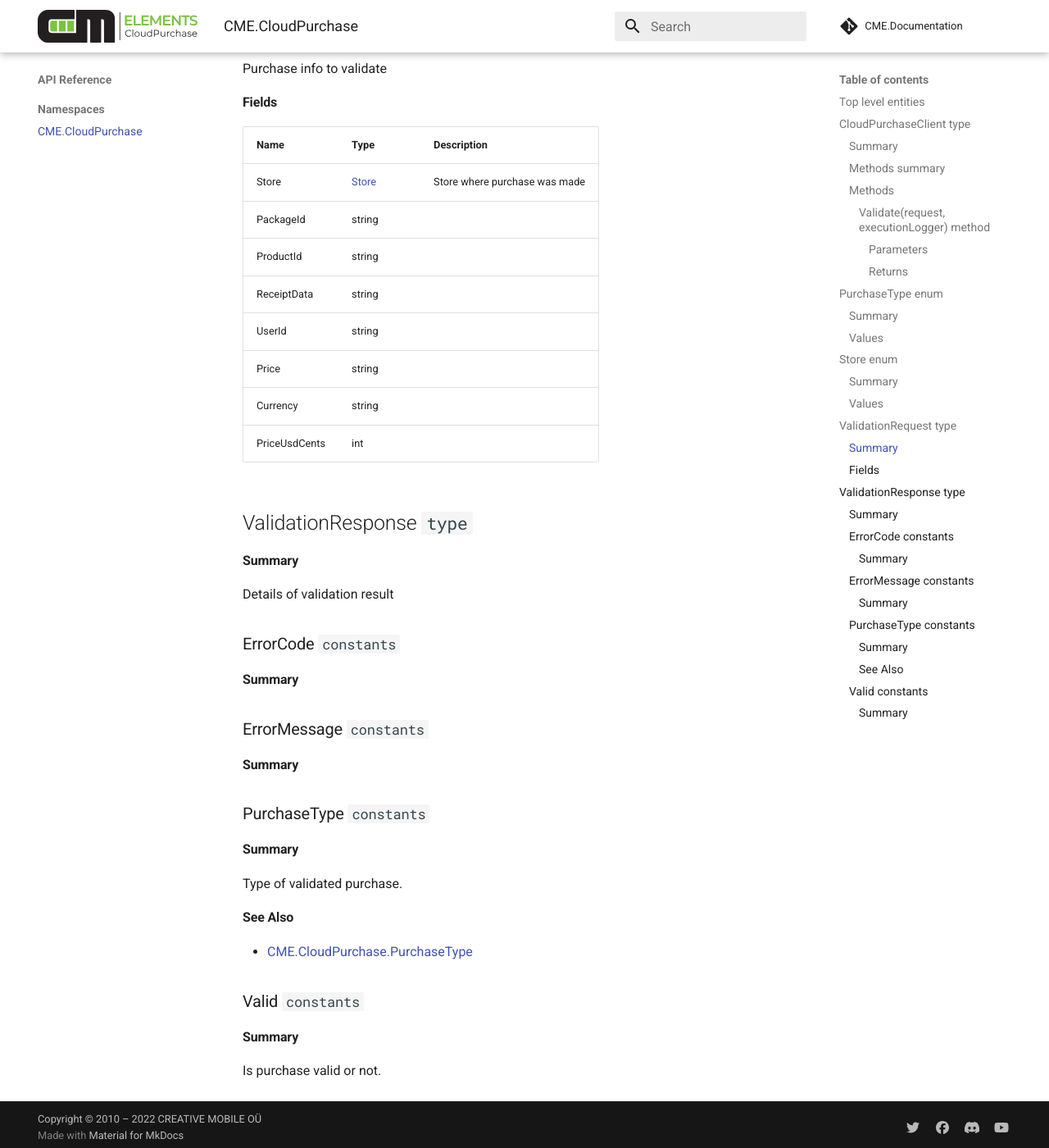
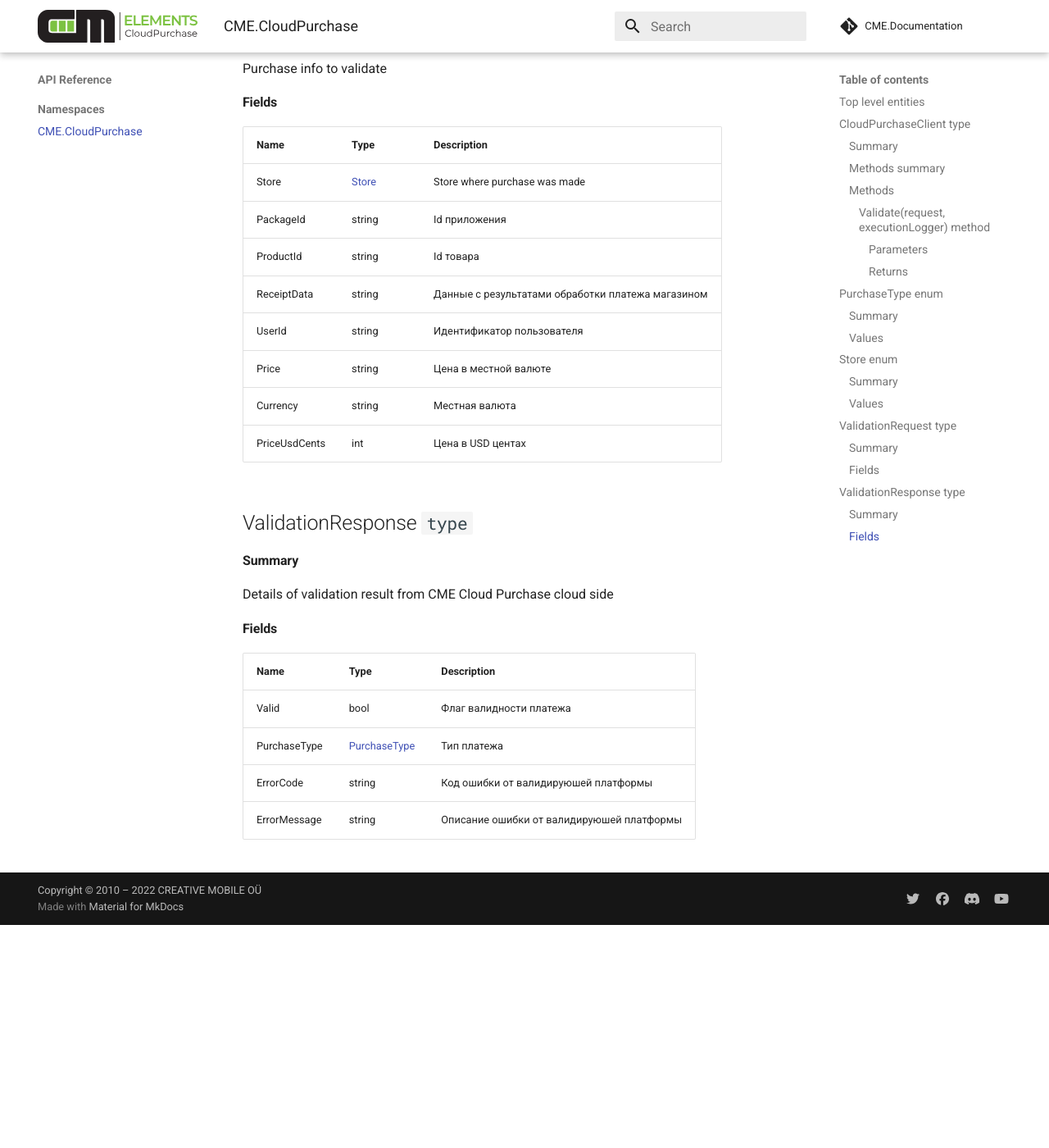
Before and after one commit to creative-mobile/CME.Documentation, an MkDocs documentation site: the page built from docs/api_reference/CME.CloudPurchase.md, in a window 1280 px wide and 1400 px high, scrolled down 2270 px. Shown: the whole window at 82% size. Built offline with MkDocs 1.6.1 and Material for MkDocs 9.7.7, drawn with Linux system fonts in a browser that asks for light colours; comment, search, counter and statistics services are not loaded; after the commit the page ends 3398 px from its top, so only the background shows below that; some of the changed text lies outside the part shown.

Commit message:
api reference

```diff
--- a/docs/api_reference/CME.CloudPurchase.md
+++ b/docs/api_reference/CME.CloudPurchase.md
@@ -84,50 +84,28 @@
 Purchase info to validate
 
 #### Fields
-| Name          | Type                                | Description |
-|---------------|-------------------------------------|-------------|
-| Store         | [Store](#T-CME-CloudPurchase-Store) |    Store where purchase was made         |
-| PackageId     | string                              |             |
-| ProductId     | string                              |             |
-| ReceiptData   | string                              |             |
-| UserId        | string                              |             |
-| Price         | string                              |             |
-| Currency      | string                              |             |
-| PriceUsdCents | int                                 |             |
+| Name          | Type                                | Description                                       |
+|---------------|-------------------------------------|---------------------------------------------------|
+| Store         | [Store](#T-CME-CloudPurchase-Store) | Store where purchase was made                     |
+| PackageId     | string                              | Id приложения                                     |
+| ProductId     | string                              | Id товара                                         |
+| ReceiptData   | string                              | Данные с результатами обработки платежа магазином |
+| UserId        | string                              | Идентификатор пользователя                        |
+| Price         | string                              | Цена в местной валюте                             |
+| Currency      | string                              | Местная валюта                                    |
+| PriceUsdCents | int                                 | Цена в USD центах                                 |
 
 <a name='ValidationResponse'></a>
 ## ValidationResponse `type`
 
 #### Summary
 
-Details of validation result
+Details of validation result from CME Cloud Purchase cloud side
 
-<a name='F-CME-CloudPurchase-ValidationResponse-ErrorCode'></a>
-### ErrorCode `constants`
-
-#### Summary
-
-
-
-<a name='F-CME-CloudPurchase-ValidationResponse-ErrorMessage'></a>
-### ErrorMessage `constants`
-
-#### Summary
-
-<a name='F-CME-CloudPurchase-ValidationResponse-PurchaseType'></a>
-### PurchaseType `constants`
-
-#### Summary
-
-Type of validated purchase.
-
-#### See Also
-
-- [CME.CloudPurchase.PurchaseType](#T-CME-CloudPurchase-PurchaseType 'CME.CloudPurchase.PurchaseType')
-
-<a name='F-CME-CloudPurchase-ValidationResponse-Valid'></a>
-### Valid `constants`
-
-#### Summary
-
-Is purchase valid or not.
+#### Fields
+| Name         | Type                                              | Description                               |
+|--------------|---------------------------------------------------|-------------------------------------------|
+| Valid        | bool                                              | Флаг валидности платежа                   |
+| PurchaseType | [PurchaseType](#T-CME-CloudPurchase-PurchaseType) | Тип платежа                               |
+| ErrorCode    | string                                            | Код ошибки от валидируюшей платформы      |
+| ErrorMessage | string                                            | Описание ошибки от валидируюшей платформы |
```
Also changed, not shown: other parts of docs/api_reference/CME.CloudPurchase.md (+10 -10 lines).
